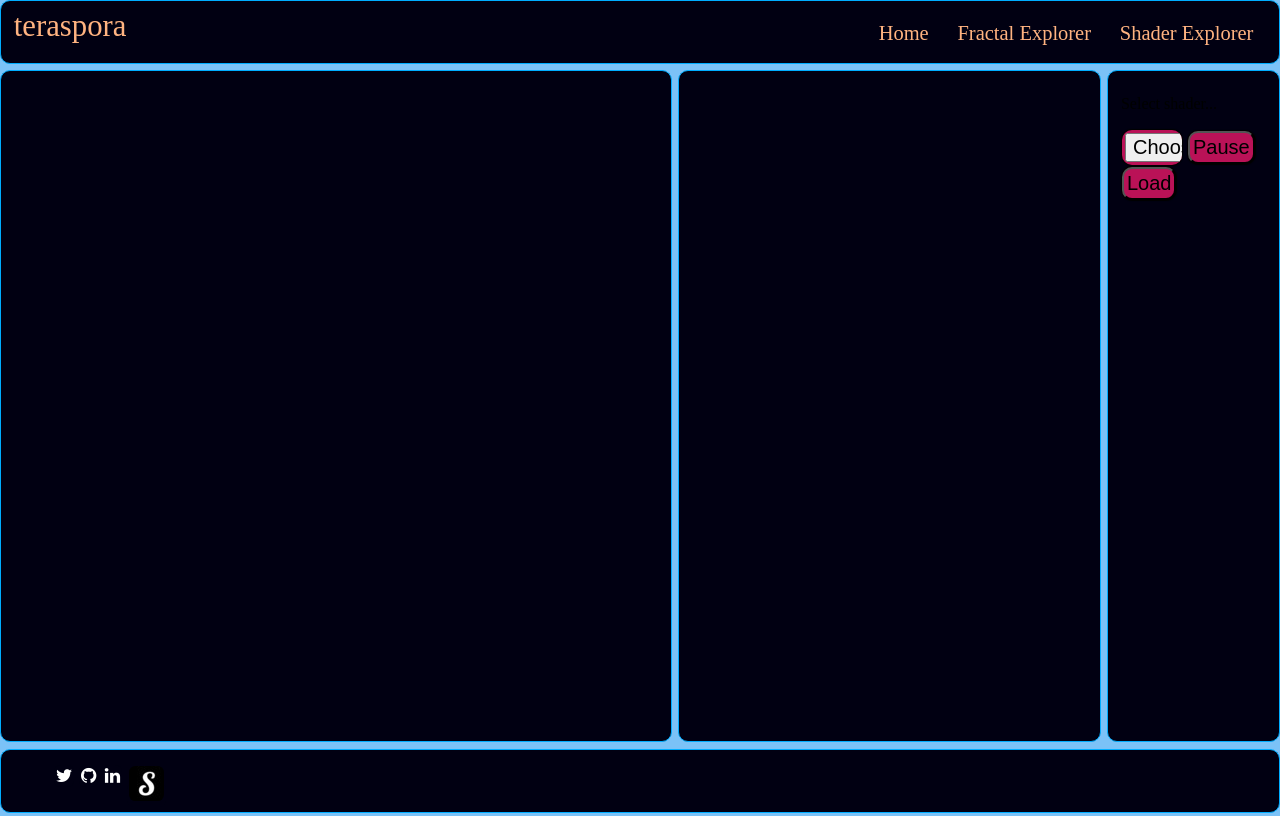
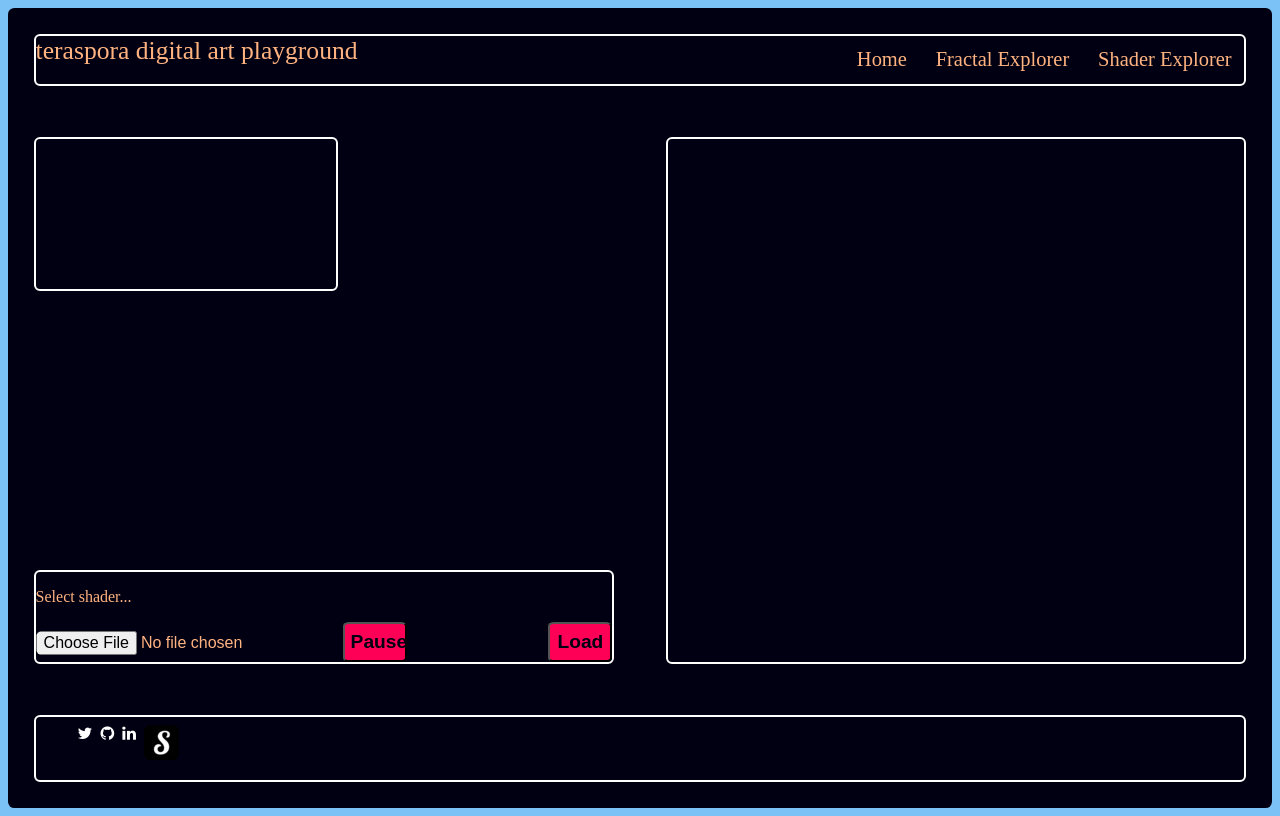
Before and after one commit to teraspora/fractal-explorer, a plain HTML site: page shadex.html in a window 1280 px wide. Drawn offline with nearby package versions, Linux system fonts and the light colour scheme.

Commit message:
Some repositioning etc.; sorting classes & ids

```diff
--- /dev/null
+++ b/css/style-sh.css
@@ -0,0 +1,188 @@
+* {
+        /*box-sizing: border-box;
+        */font-size: 100%;
+        --bg-col: #010012;
+        --text-col: #fceae3;
+        --border-col: #00adff;
+        --light-text-col: #ffb700;
+        --alt-text-col: #0085f7;
+        --hover-col: #ff4b00;
+        --code-bg-col: #111;
+        --bg-pale-blue: #7bc2f7;
+        --code-col: #00cfff;
+        --august-col: #ffb381;
+        --btn-col: #ff0057;
+        border-radius: 0.5vw;
+        text-decoration: none;
+}
+
+body {
+    background-color: var(--bg-pale-blue);
+    padding: 0;
+}
+section * {
+	color: var(--august-col);
+}
+
+header *, aside, li a {
+    color: var(--august-col);
+}
+.navbar {
+    position: relative;
+    text-align: top;
+}
+.main-nav {
+    float: right;
+    list-style-type: none;
+    font-size: 2.2vw;
+}
+.main-nav li{
+    display: inline;
+    padding-left: 1vw;
+    padding-right: 1vw;
+}
+
+.main-nav li a {
+    color: var(--august-col);
+    font-size: 1.6vw;
+    text-decoration: none;
+}
+
+.main-nav li a:hover {
+    color: var(--hover-col);
+    -webkit-transform: scale(1.04);
+        -ms-transform: scale(1.04);
+            transform: scale(1.04);
+}
+
+.nav {
+    font-size: 1vw;
+}
+
+.site-name {
+    display: inline;
+    float: left;
+    color: var(--august-col);
+    font-size: 2vw;
+}
+
+#sh-grid {
+	height: 100vh;
+    background-color: var(--bg-col);
+    display: grid;
+	grid-template-columns: 1fr 1fr;
+    grid-template-rows: 8fr 72fr 12fr 8fr;
+}
+
+#sh-grid > * {
+	border: 2px solid #fff;
+	margin: 2vw;
+	border-radius: 6px;
+}
+
+#sh-header {
+	grid-column: 1/-1;
+	grid-row: 1/2;
+}
+
+#shcanv {
+	grid-column: 1/2;
+	grid-row: 2/3;
+
+}
+
+#sh-code {
+	overflow: scroll;
+	color: var(--code-col);
+	font-family: 'Source Code Pro', monospace;
+	font-size: 20px;
+	grid-column: 2/3;
+	grid-row: 2/4;
+	white-space: pre-wrap;
+	padding-left: 1vw;
+	padding-right: 1vw;
+}
+
+#sh-controls {
+	grid-column: 1/2;
+	grid-row: 3/4;
+}
+
+#sh-footer {
+	grid-column: 1/-1;
+	grid-row: 4/5;
+}
+
+.sh-btn {
+	width: 5vw;
+	height: 5vh;
+	font-weight: bold;
+	border-radius: 10%;
+	font-size: 1.5vw;
+}
+
+#sh-btn-load {
+	color: var(--bg-col);
+	background-color:var(--btn-col);
+	float: right;
+}
+
+#sh-btn-pause {
+	color: var(--bg-col);
+	background-color:var(--btn-col);
+}
+.sh-btn:hover {
+	background-color: var(--light-text-col);
+	transform: scale(1.05);
+}
+
+
+/*
+Font Awsome styling for social icons:
+*/
+/* social media links in footer */
+.social-icon {
+    color: #fff;
+}
+ul.social-icons {
+    margin-top: 1vh;
+}
+.social-icons li {
+    vertical-align: top;
+    display: inline;
+    height: 100px;
+}
+.social-icons a {
+    color: #fff;
+    text-decoration: none;
+}
+
+.fa, .icon {
+    display: inline;
+    padding: 2px 2px;
+    background-color: var(--bg-col);
+}
+.fa-twitter:hover {
+    background-color: #00B6F1;
+    -webkit-transition: 0.6s;
+    -o-transition: 0.6s;
+    transition: 0.6s;
+}
+.fa-github:hover {
+    color: #9840d9;
+    -webkit-transition: 0.6s;
+    -o-transition: 0.6s;
+    transition: 0.6s;
+}
+.fa-linkedin:hover {
+    background-color: #04669A;
+    -webkit-transition: 0.6s;
+    -o-transition: 0.6s;
+    transition: 0.6s;
+}
+.icon-st:hover {
+    background-color: #f321b7;
+    -webkit-transition: 0.6s;
+    -o-transition: 0.6s;
+    transition: 0.6s;
+}
--- a/css/style.css
+++ b/css/style.css
@@ -65,27 +65,30 @@ header *, aside, li a {
     display: inline;
     float: left;
     color: var(--august-col);
+    font-size: 2vw;
 }
 
 /*=========================================
 for mobile: */
 @media only screen and (max-width: 767px) {
-.grid {
-
-}
 
 header {
     grid-column: 1/-1;
     grid-row: 1/2;
 }
 
-.canv {
+.shcanv {
     grid-column: 1/-1;
     grid-row: 2/3;
 }
 
-.controls {
-    grid-column: 1/-1
+.sh-code {
+    grid-column: 1/-1;
+    grid-row: 2/3;
+}
+
+.sh-controls {
+    grid-column: 1/-1;
     grid-row: 3/4;
 }
 
@@ -94,7 +97,12 @@ aside {
     grid-row: 4/5;
 }
 
-footer {
+#fr-footer {
+    grid-column: 1/-1;
+    grid-row: 3/4;
+}
+
+#sh-footer {
     grid-column: 1/-1;
     grid-row: 5/6;
 }
@@ -108,12 +116,12 @@ footer {
 /*=========================================
 for desktop:                                 */
 @media only screen and (min-width: 768px) {
-.grid {
-
+#fr-grid {
 	display: grid;
 	grid-template-columns: 84vh 33vw auto;
-	grid-gap: 0.8vmin;
-	grid-template-rows: 8vh 84vh 8vh;
+    grid-template-rows: 8vh 84vh 8vh;
+    grid-column-gap: 0.3vw;
+    grid-row-gap: 0.3vh;
 	grid-auto-rows: 100px;
 	justify-items: stretch;
 	align-items: stretch;
@@ -123,17 +131,7 @@ header {
     grid-column: 1/-1;
     grid-row: 1/2;
     align-self: stretch;
-    font-size: 2.4vw;
-    /*align-self: center;*/
-}
-
-.canv {
-    grid-column: 1  /2;
-    grid-row: 2/3;
-    align-self: center;
-    width: 80vh;
-    height: 80vh;
-    border: 1.5px solid var(--hover-col);
+    font-size: 2.0vw;
 }
 
 .controls {
@@ -151,12 +149,88 @@ aside {
     align-self: center;
 }
 
-footer {
+#fr-footer {
     grid-column: 1/-1;
     grid-row: 3/4;
     align-self: stretch;
     font-size: 1.4vw;
 }
+
+.canv {
+    grid-column: 1/2;
+    grid-row: 2/3;
+    align-self: center;
+    width: 80vh;
+    height: 80vh;
+    border: 1.5px solid var(--hover-col);
+}
+
+
+#sh-grid {
+    height: 100vh;
+    background-color: var(--bg-col);
+    display: grid;
+    grid-template-columns: 1fr 1fr;
+    grid-template-rows: 8fr 72fr 12fr 8fr;
+    grid-column-gap: 1vw;
+    grid-row-gap: 1vh;
+}
+
+#sh-grid > * {
+    border: 2px solid #fff;
+    margin: 2vw;
+    border-radius: 6px;
+}
+
+#sh-header {
+    grid-column: 1/-1;
+    grid-row: 1/2;
+}
+
+#shcanv {
+    grid-column: 1/2;
+    grid-row: 2/3;
+
+}
+
+#sh-code {
+    overflow: scroll;
+    color: var(--code-col);
+    font-family: 'Source Code Pro', monospace;
+    font-size: 20px;
+    grid-column: 2/3;
+    grid-row: 2/3;
+    white-space: pre-wrap;
+    padding-left: 1vw;
+    padding-right: 1vw;
+}
+
+#sh-controls {
+    grid-column: 1/2;
+    grid-row: 3/4;
+}
+
+.sh-btn {
+    width: 5vw;
+    height: 5vh;
+    font-weight: bold;
+    border-radius: 10%;
+    font-size: 1.5vw;
+}
+
+#sh-btn-load {
+    color: var(--bg-col);
+    background-color:var(--btn-col);
+    float: right;
+}
+
+#sh-btn-pause {
+    color: var(--bg-col);
+    background-color:var(--btn-col);
+}
+.sh-btn:hover {
+    background-color: var(--light-text-col);
+    transform: scale(1.05);
 }
 /*=========================================*/
 #zoom-in, #zoom-out, #colour-shift {
@@ -232,6 +306,72 @@ button:hover {
     border: 2px solid white;
     transform: scale(1.04);
 }
+/* ==================================== */
+
+.sh-grid {
+    height: 100vh;
+    background-color: var(--bg-col);
+    display: grid;
+    grid-template-columns: 1fr 1fr;
+    grid-template-rows: 8vh 72vh 12vh 8vh;
+    grid-column-gap: 1vw;
+    grid-row-gap: 1vh;
+    border: 2px solid #fff;
+    margin: 2vw;
+    border-radius: 6px;
+}
+
+#shcanv {
+    grid-row: 1/-1;
+    grid-column: 1/2;
+
+}
+
+#sh-code {
+    overflow: scroll;
+    color: var(--code-col);
+    font-family: 'Source Code Pro', monospace;
+    font-size: 20px;
+    grid-row: 1/span 2;
+    grid-column: 2/-1;
+    white-space: pre-wrap;
+    padding-left: 1vw;
+    padding-right: 1vw;
+}
+
+#sh-controls {
+    grid-column: 1/2;
+    grid-row: 2/3;
+}
+
+.sh-btn {
+    width: 5vw;
+    height: 5vh;
+    font-weight: bold;
+    border-radius: 10%;
+    font-size: 1.5vw;
+}
+
+#sh-btn-load {
+    color: var(--bg-col);
+    background-color:var(--btn-col);
+    float: right;
+}
+
+#sh-btn-pause {
+    color: var(--bg-col);
+    background-color:var(--btn-col);
+}
+.sh-btn:hover {
+    background-color: var(--light-text-col);
+    transform: scale(1.05);
+}
+
+
+
+
+
+
 
 /*
 Font Awsome styling for social icons:
--- a/shadex.html
+++ b/shadex.html
@@ -1,20 +1,20 @@
 <!DOCTYPE html>
-<html>
+<html lang="en" >
 
 <head>
-	<meta charset="utf-8">
-	<title>Fractal Explorer </title>
-    <meta name="description" content="A simple Javascript fractal image generator targeting the HTML5 canvas">
-    <meta name="author" content="John Lynch">
+  <meta charset="UTF-8">
+  <title>Shader Explorer</title>
     <link href="https://fonts.googleapis.com/css?family=Mali|Rubik" rel="stylesheet">
     <link rel="stylesheet" href="https://cdnjs.cloudflare.com/ajax/libs/font-awesome/4.7.0/css/font-awesome.min.css">
-	<link rel="stylesheet" type="text/css" href="css/style.css">
+  <link rel="stylesheet" href="css/style-sh.css">
 </head>
 
 <body>
-	<main class="grid">
-		<header class="navbar">
-			<a class="site-name" href="www.teraspora.net/index.html">teraspora</a>
+
+  <main id="sh-grid">
+
+    <header id="sh-header">
+      <a class="site-name" href="www.teraspora.net/index.html">teraspora digital art playground</a>
       <ul class="nav main-nav">
         <li><a href="index.html">Home</a></li>
         <li><a href="fractex.html">Fractal Explorer</a></li>
@@ -22,18 +22,17 @@
       </ul>
     </header>
 
-			<canvas id="canv" width="800" height="600"></canvas>
+    <canvas id="shcanv"></canvas>
 
-		<section id="code" contenteditable="true"></section>
+    <section id="sh-code" contenteditable="true"></section>
 
-		<section id="controls">
+    <section id="sh-controls">
         <p>Select shader...</p>
-		    <input type="file" id="scode" name="shader"/>
-		    <button class="btn" id="btn-pause">Pause</button>
-		    <button class="btn" id="btn-load">Load</button>
+        <input type="file" id="sh-code-input" name="shader"/>
+        <button class="sh-btn" id="sh-btn-pause">Pause</button>
+        <button class="sh-btn" id="sh-btn-load">Load</button>
     </section>
-
-		<footer class = "footer">
+<footer id="sh-footer">
   <div class="social-wrapper">
     <ul class="social-icons">
         <li><a target="_blank"
@@ -48,10 +47,11 @@
   </div>
 </footer>
 
+
   </main>
 
-<script type="text/javascript" src="scripts/complex.js"></script>
-<script type="text/javascript" src="scripts/terafract.js"></script>
+  <script src='https://cdnjs.cloudflare.com/ajax/libs/three.js/r71/three.min.js'></script>
+  <script  src="js/index.js"></script>
 
 </body>
 
```
Also changed, not shown: fractex.html (+3 -3 lines). Lines whose indentation alone changed are shown as unchanged.
